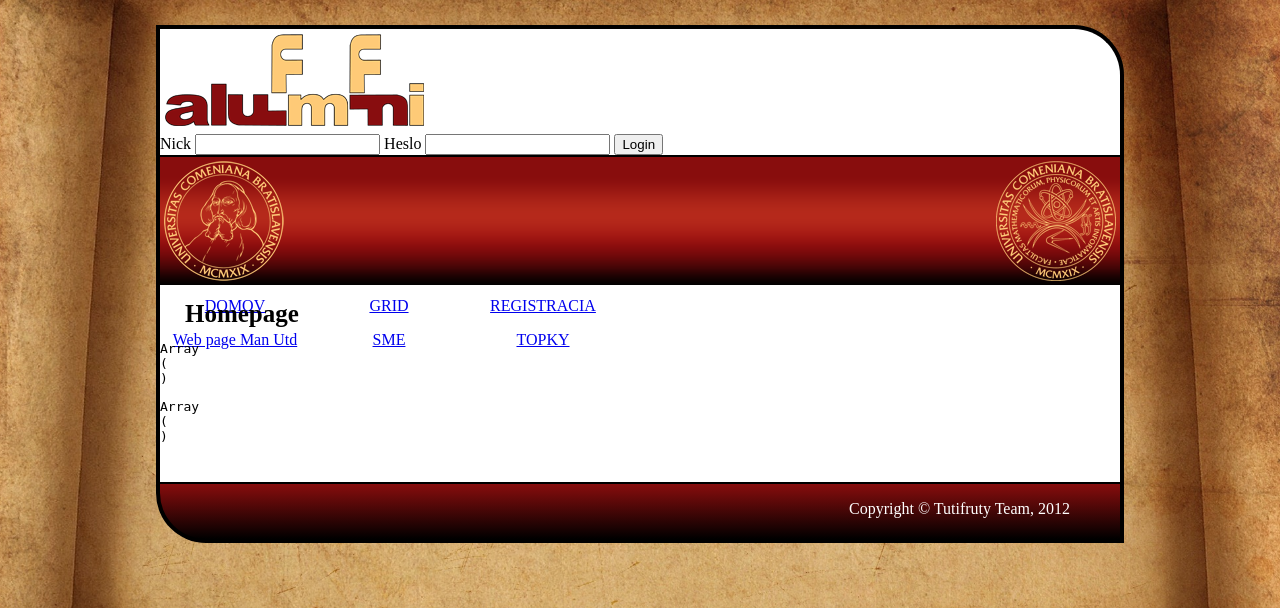
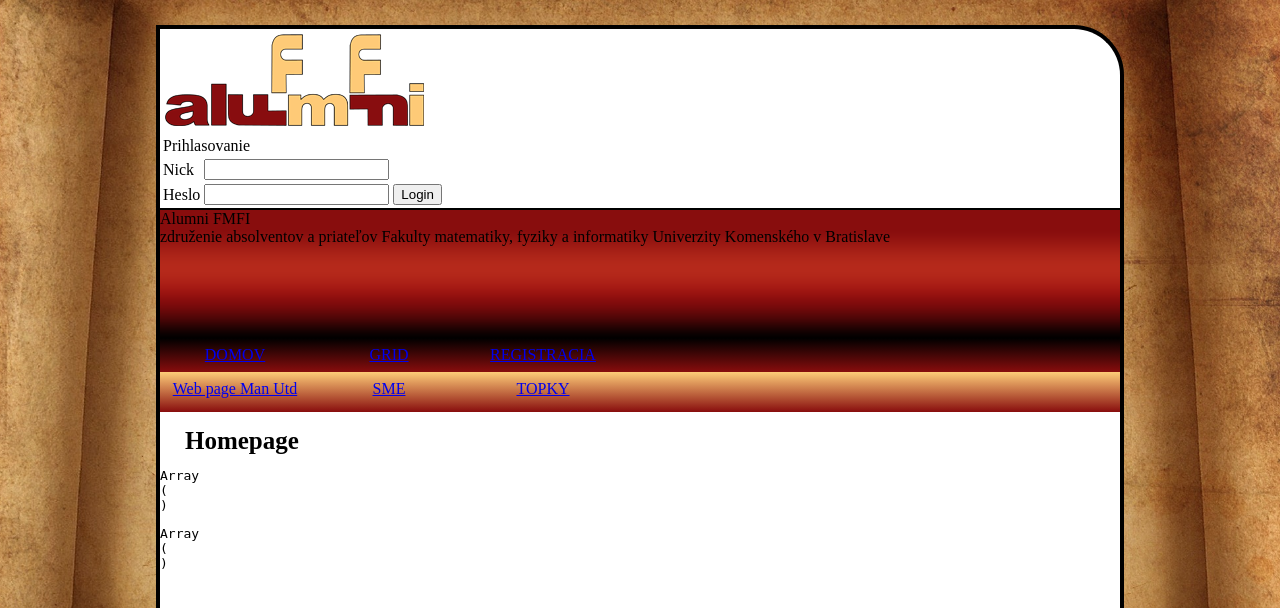
Before and after one commit to Letractively/web-civic-assoc-faculty, a CodeIgniter app: page /wozaf/ in a window 1280 px wide. Shown: the top 608 px of the page. Run offline with CodeIgniter, Linux system fonts and the light colour scheme; data that the repository does not hold is empty.

Commit message:
Martin: header_view.php

```diff
--- a/application/views/header_view.php
+++ b/application/views/header_view.php
@@ -1,14 +1,21 @@
 <div id="header">
 	<div id="logo">
+		<div id="logo_position"> </div>
 	</div>
 	<div id="loginBar">
+		<table id="login_table">
 			<?php if( !$this->userdata->is_logged() ): ?>
+				<tr> <td colspan="3" id="login"> Prihlasovanie </td> </tr>
+				<tr>
 					<?= form_open('auth/login', array('class' => 'form-horizontal')); ?>
-                    <label for="username" class="<?= $error['username'] ?>"><?= $this->lang->line('label_username') ?></label>
-                    <?= form_input(array('type' => 'text','id' => 'username', 'name' => 'username', 'class' => ' '.$error['username']), set_value('username')); ?>
-                    <label for="password" class="<?= $error['password'] ?>"><?= $this->lang->line('label_password') ?></label>
-                    <?= form_password(array('type' => 'password', 'id' => 'password', 'name' => 'password', 'class' => ' '.$error['password']), set_value('password')); ?>
-                    <?= form_submit(array('name' => 'submit', 'class' => 'loginBtn'), $this->lang->line("button_login")); ?>
+					<td id="login_table_label"> <label for="username" class="<?= $error['username'] ?>"><?= $this->lang->line('label_username') ?> </label> </td>
+					<td> <?= form_input(array('type' => 'text','id' => 'username', 'name' => 'username', 'class' => 'input'.$error['username']), set_value('username')); ?> </td>
+				</tr>
+				<tr>
+					<td id="login_table_label"> <label for="password" class="<?= $error['password'] ?>"><?= $this->lang->line('label_password') ?> </label> </td>
+					<td> <?= form_password(array('type' => 'password', 'id' => 'password', 'name' => 'password', 'class' => 'input'.$error['password']), set_value('password')); ?> </td>
+					<td> <?= form_submit(array('name' => 'submit', 'class' => 'loginBtn'), $this->lang->line("button_login")); ?> </td>
+				</tr>
 				<?= form_close(); ?>
 			<?php else: ?>
 					<strong><?= $this->lang->line('logged_in'); ?>: </strong>
@@ -18,26 +25,28 @@
 						echo anchor('auth/logout', $this->lang->line('button_logout') );
 					?>
 			<?php endif; ?>
+		</table>
 	</div>
 	<div id="panel">
-		<p class="left" > </p>
-		<p class="center"> </p>
-		<p class="right"> </p
+		<div id="left"> </div>
+		<div id="center">
+			<div id="headline">
+				<p class="headline1"> Alumni FMFI </p>
+				<p class="headline2"> združenie absolventov a priateľov Fakulty matematiky, fyziky a informatiky Univerzity Komenského v Bratislave </p>
+			</div>
+		</div>
+		<div id="right"> </div>
 	</div>
 	<div id="navigation">
 		<div id="main_navigation"> <!-- //main navigation -->
-			<p>
 			<?= anchor('', 'DOMOV'); ?>
 			<?= anchor('test', 'GRID'); ?>
 			<?= anchor('auth/registration', 'REGISTRACIA'); ?>
-			</p>
 		</div>
 		<div id="secondary_navigation"> <!-- //secondary navigation -->
-			<p>
 			<?= anchor('http://devilpage.cz', 'Web page Man Utd'); ?>
 			<?= anchor('http://sme.sk', 'SME'); ?>
 			<?= anchor('http://topky.sk', 'TOPKY'); ?>
-			</p>
 		</div>
 	</div>
 </div>
```
Lines whose indentation alone changed are shown as unchanged.
